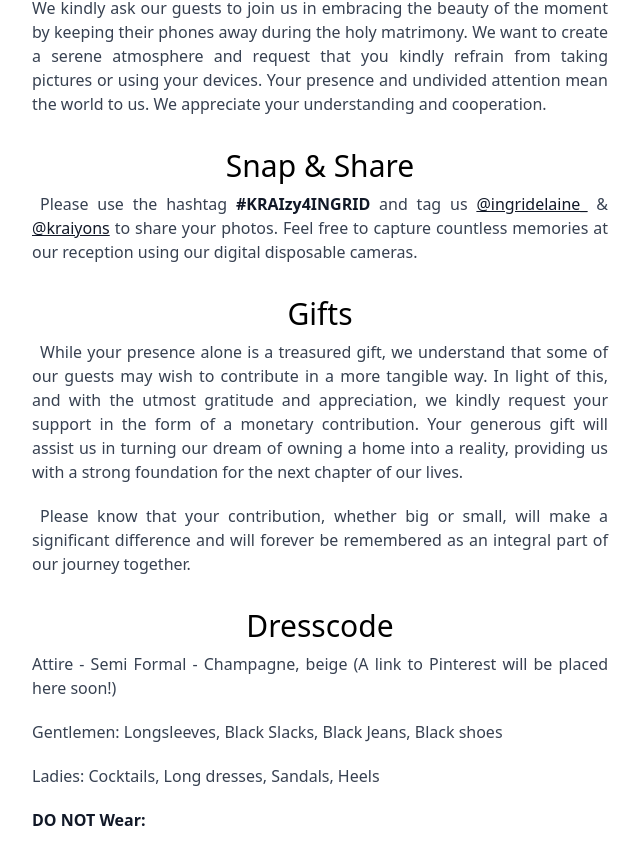
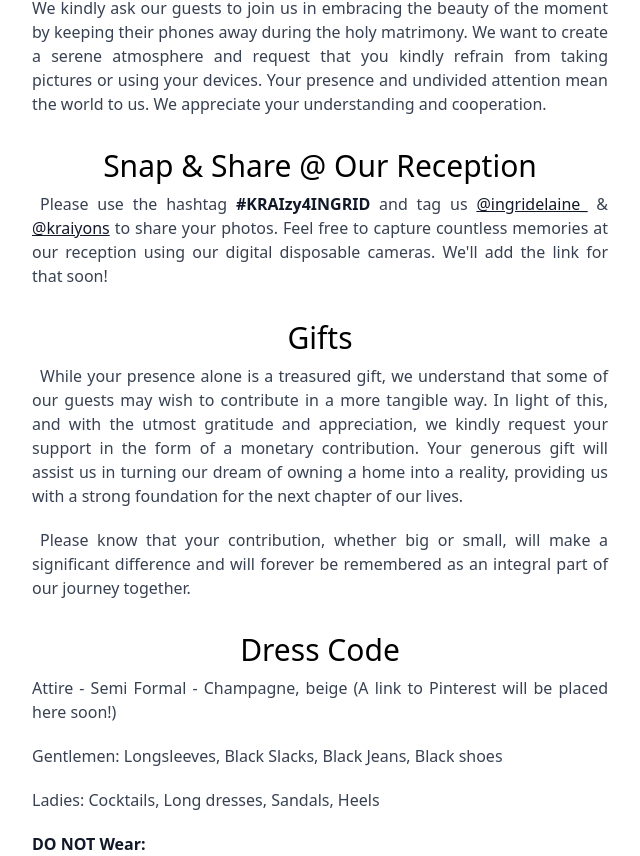
Before and after one commit to kraiyons/imbita-fe, a Next.js app: page /invite/1 in a window 1280 px wide. Shown: the part 690-1546 px from the top of the page, without its empty margins (320-960 px from the left). Built offline with nearby package versions, Linux system fonts and the light colour scheme.

Commit message:
[Chore] Text updates

```diff
--- a/src/app/invite/[inviteId]/page.tsx
+++ b/src/app/invite/[inviteId]/page.tsx
@@ -25,8 +25,8 @@ const data = {
       description: `We kindly ask our guests to join us in embracing the beauty of the moment by keeping their phones away during the holy matrimony. We want to create a serene atmosphere and request that you kindly refrain from taking pictures or using your devices. Your presence and undivided attention mean the world to us. We appreciate your understanding and cooperation.`,
     },
     {
-      title: "Snap & Share",
-      description: `&ensp;Please use the hashtag **#KRAIzy4INGRID** and tag us [@ingridelaine_](https://www.instagram.com/ingridelaine_/) & [@kraiyons](https://www.instagram.com/kraiyons/) to share your photos. Feel free to capture countless memories at our reception using our digital disposable cameras.`,
+      title: "Snap & Share @ Our Reception",
+      description: `&ensp;Please use the hashtag **#KRAIzy4INGRID** and tag us [@ingridelaine_](https://www.instagram.com/ingridelaine_/) & [@kraiyons](https://www.instagram.com/kraiyons/) to share your photos. Feel free to capture countless memories at our reception using our digital disposable cameras. We'll add the link for that soon!`,
     },
     {
       title: "Gifts",
@@ -35,7 +35,7 @@ const data = {
         `\n\n&ensp;Please know that your contribution, whether big or small, will make a significant difference and will forever be remembered as an integral part of our journey together.`,
     },
     {
-      title: "Dresscode",
+      title: "Dress Code",
       description:
         `Attire - Semi Formal - Champagne, beige (A link to Pinterest will be placed here soon!)` +
         `\n\nGentlemen: Longsleeves, Black Slacks, Black Jeans, Black shoes` +
```
